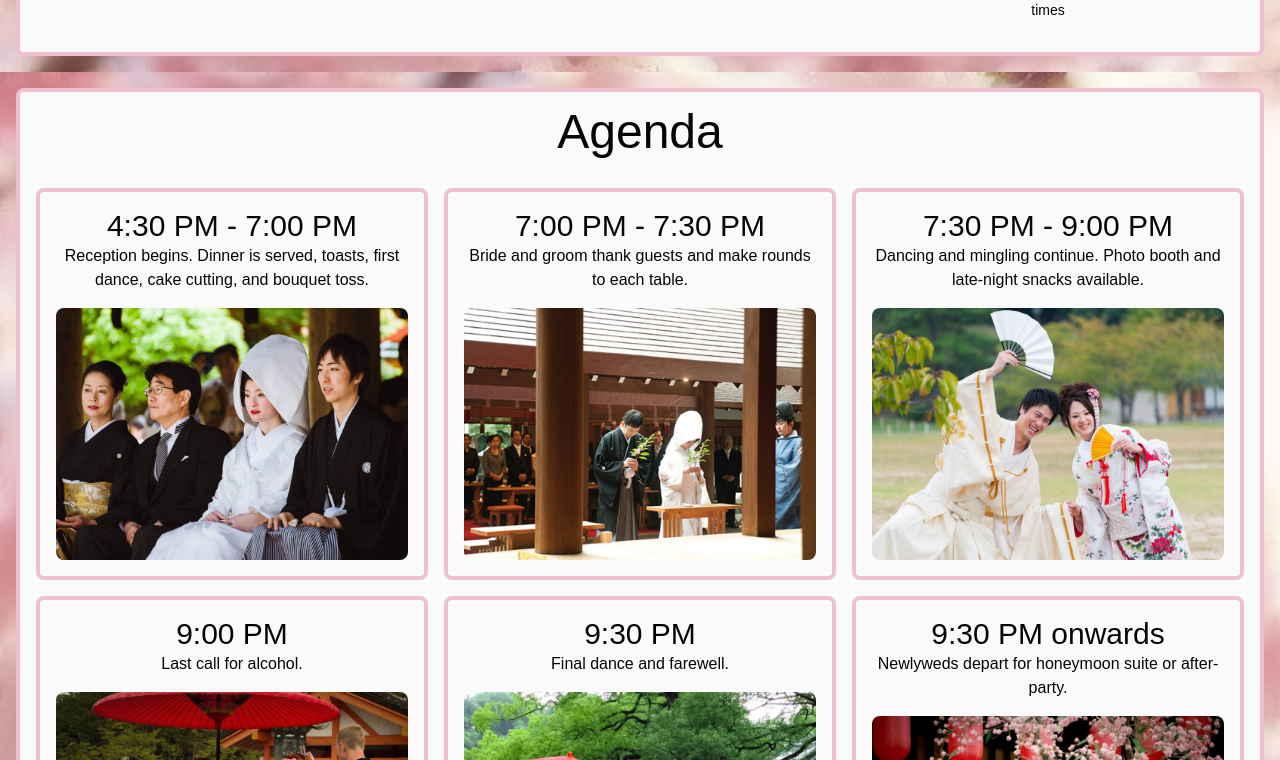
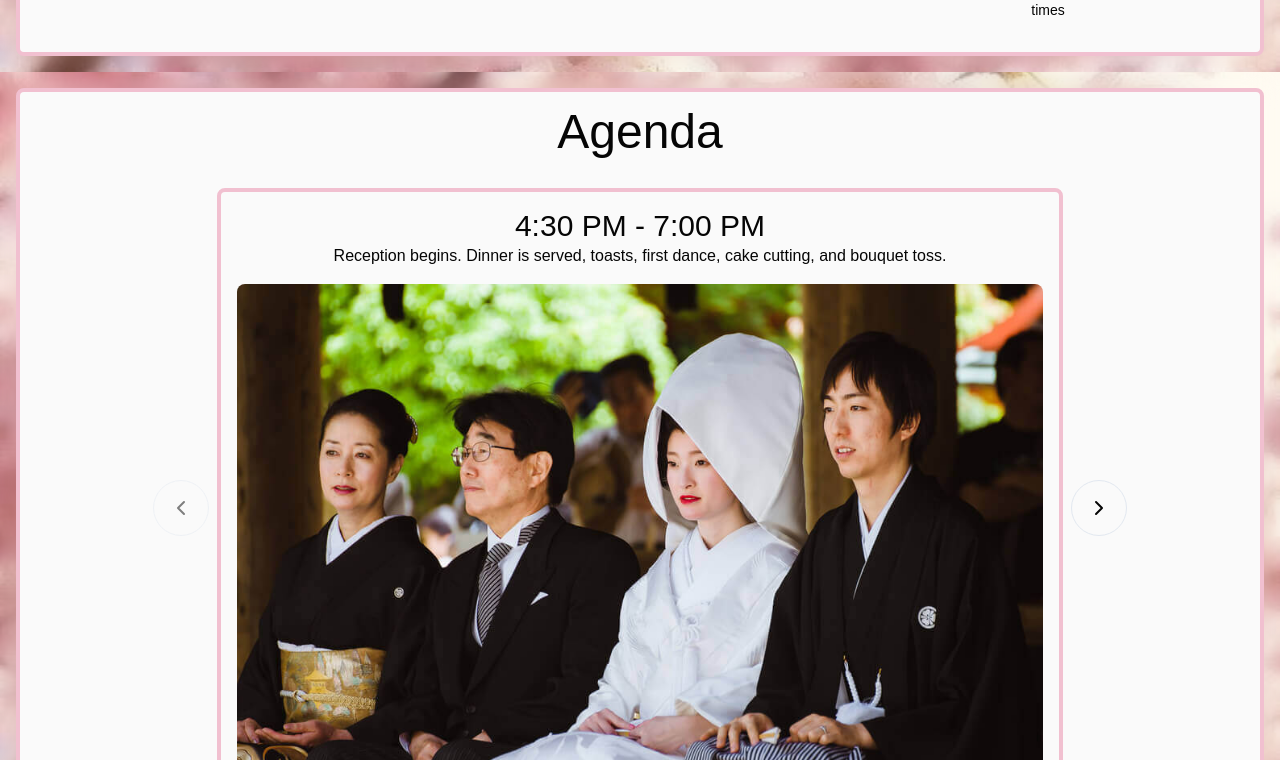
Before and after one commit to dtran2108/wedding, a Next.js app: page / in a window 1280 px wide. Shown: the part 2720-3480 px from the top of the page. Built offline with nearby package versions, Linux system fonts and the light colour scheme; a web font is replaced by a local one.

Commit message:
change agenda to carousel

```diff
--- a/components/Agenda.tsx
+++ b/components/Agenda.tsx
@@ -1,5 +1,12 @@
 import { cn } from '@/lib/utils'
 import { Water_Brush } from 'next/font/google'
+import {
+  Carousel,
+  CarouselContent,
+  CarouselItem,
+  CarouselNext,
+  CarouselPrevious,
+} from '@/components/ui/carousel'
 
 const waterBrush = Water_Brush({ subsets: ['latin'], weight: '400' })
 
@@ -50,7 +57,7 @@ export default function Agenda() {
       }}
     >
       <div className='w-full min-h-screen backdrop-blur-lg p-4'>
-        <div className='w-full h-full border-4 border-primary rounded-lg bg-white p-4'>
+        <div className='w-full min-h-full flex-1 border-4 border-primary rounded-lg bg-white p-4 flex flex-col'>
           <h1
             className={cn(
               waterBrush.className,
@@ -59,11 +66,14 @@ export default function Agenda() {
           >
             Agenda
           </h1>
-          <div className='mt-8 grid grid-cols-3 gap-4'>
-            {timeline.map((item, i) => (
+          <div className='mt-8 flex items-center justify-center flex-1'>
+            <Carousel className='w-full max-w-lg md:max-w-[70%] h-full flex items-center justify-center'>
+              <CarouselContent>
+                {timeline.map((item, index) => (
+                  <CarouselItem key={index}>
                     <div
-                key={i}
-                className='w-full aspect-square border-4 border-primary rounded-lg bg-white p-4 flex flex-col justify-center items-center'
+                      key={index}
+                      className='w-full h-[calc(100vh-10rem)] border-4 border-primary rounded-lg bg-white p-4 flex flex-col justify-center items-center'
                     >
                       <h1
                         className={cn(
@@ -75,7 +85,7 @@ export default function Agenda() {
                       </h1>
                       <p className='text-center'>{item.content}</p>
                       <div
-                  className='flex-1 h-full w-full rounded-lg mt-4'
+                        className='flex-1 w-full rounded-lg mt-4'
                         style={{
                           backgroundImage: `url('${item.image}')`,
                           backgroundSize: 'cover',
@@ -83,7 +93,12 @@ export default function Agenda() {
                         }}
                       ></div>
                     </div>
+                  </CarouselItem>
                 ))}
+              </CarouselContent>
+              <CarouselPrevious />
+              <CarouselNext />
+            </Carousel>
           </div>
         </div>
       </div>
```
Lines whose indentation alone changed are shown as unchanged.
